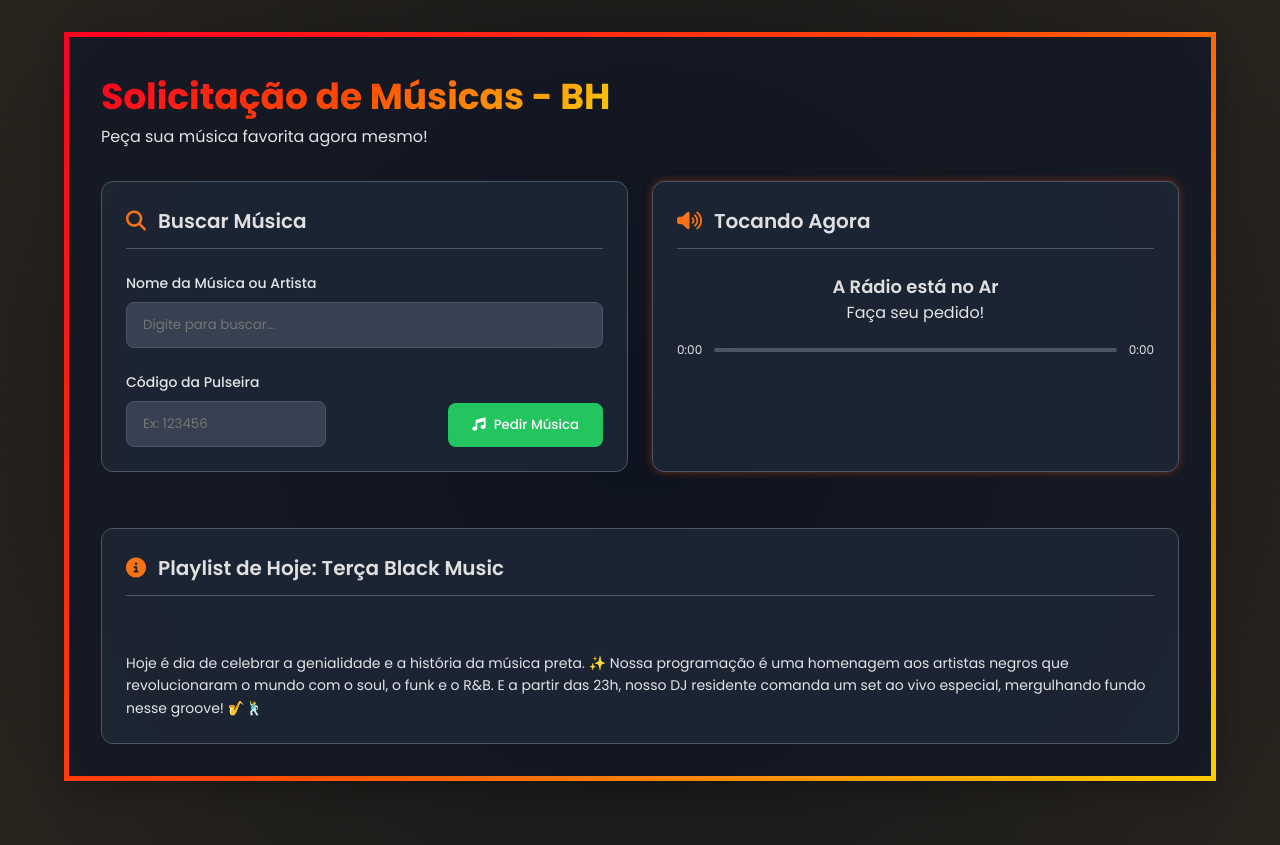
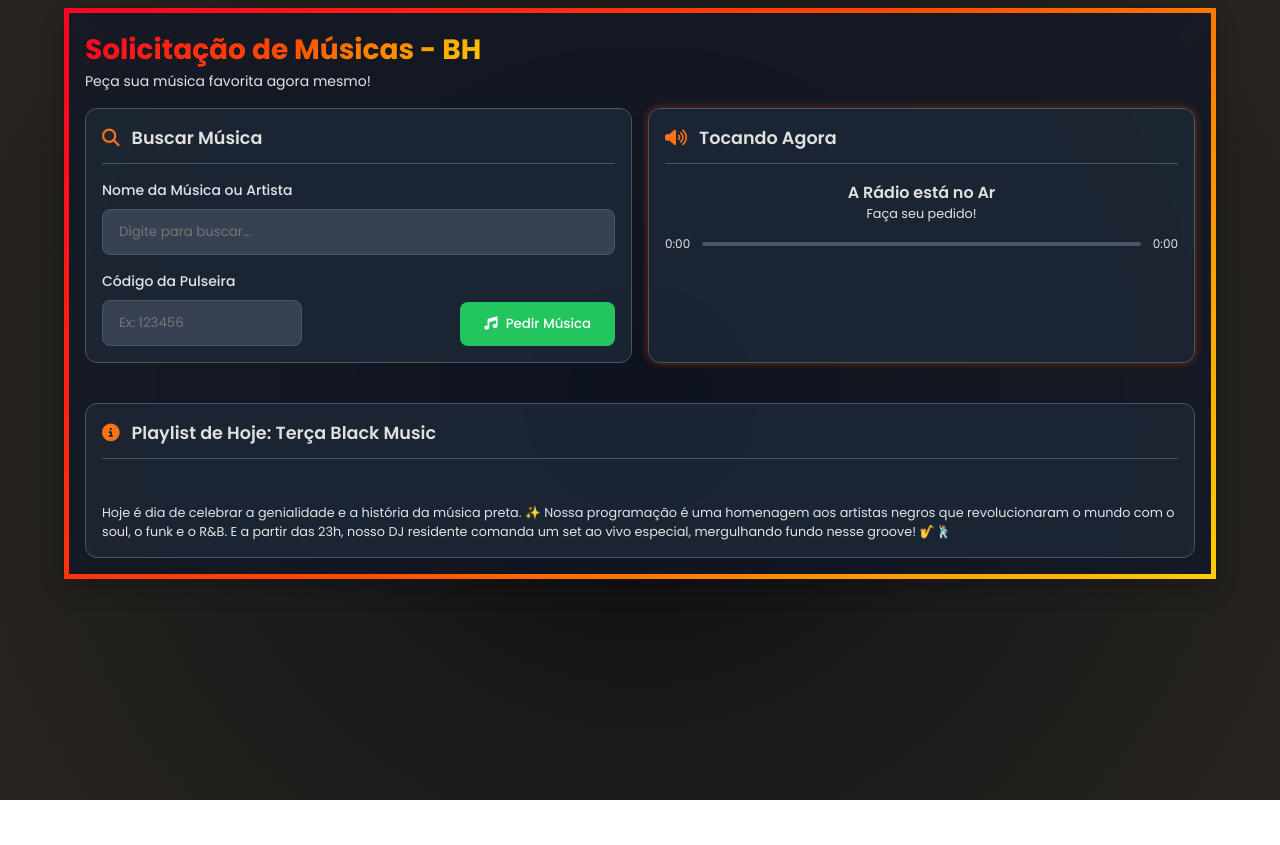
Before and after one commit to matteustirado/radio-dedalos-server, a website: page public/jukeboxBH.html in a window 1280 px wide. After the commit the page ends 800 px from the top, so only its background shows below. Drawn offline with nearby package versions, Linux system fonts and the light colour scheme; no server answers.

Commit message:
fix: ajuste em medidas da tela para tablet

```diff
--- a/public/css/jukebox.css
+++ b/public/css/jukebox.css
@@ -220,8 +220,59 @@
     cursor: pointer;
 }
 
+/* Regra para telas de tablet e maiores */
 @media (min-width: 768px) {
     .main-content-grid {
         grid-template-columns: 1fr 1fr;
     }
 }
+
+/* Regras específicas para otimizar para telas de tablet sem rolagem */
+@media (min-height: 600px) and (max-height: 900px) and (min-width: 768px) {
+    body {
+        padding: 0.5rem;
+    }
+    #app-container {
+        padding: 1rem;
+    }
+    #panel-header {
+        margin-bottom: 1rem;
+        gap: 0.5rem;
+    }
+    .header-title {
+        font-size: 1.75rem;
+    }
+    .header-subtitle {
+        font-size: 0.875rem;
+    }
+    .main-content-grid {
+        gap: 1rem;
+        margin-bottom: 1rem;
+    }
+    .card-style {
+        padding: 1rem;
+    }
+    .section-title {
+        font-size: 1.1rem;
+        margin-bottom: 1rem;
+    }
+    .form-group {
+        margin-bottom: 1rem;
+    }
+    .track-title {
+        font-size: 1rem;
+    }
+    .track-artist {
+        font-size: 0.8rem;
+    }
+    .now-playing-content {
+        gap: 0.75rem;
+    }
+    .playlist-info-content {
+        gap: 0.75rem;
+    }
+    .playlist-description {
+        font-size: 0.8rem;
+        line-height: 1.5;
+    }
+}
```
